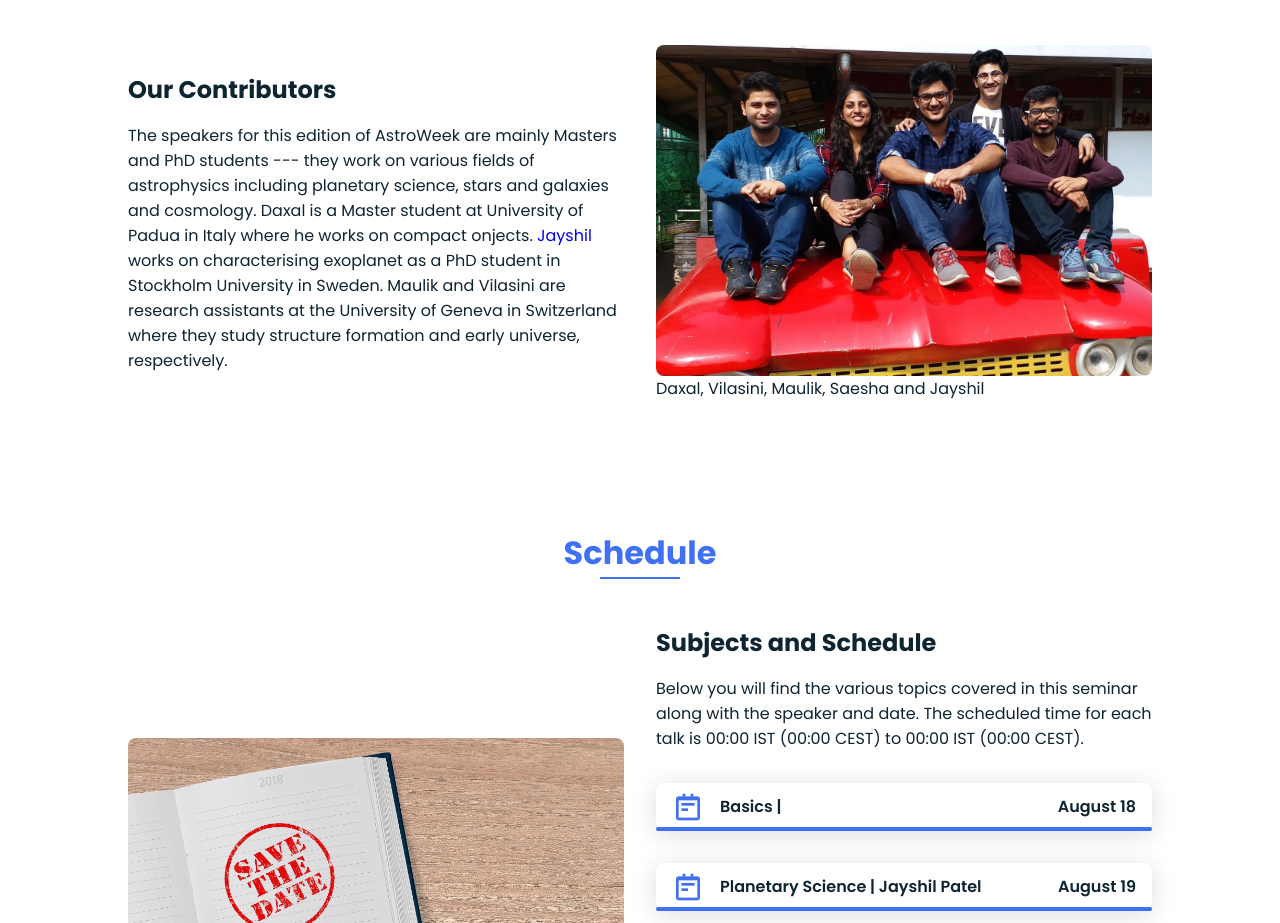
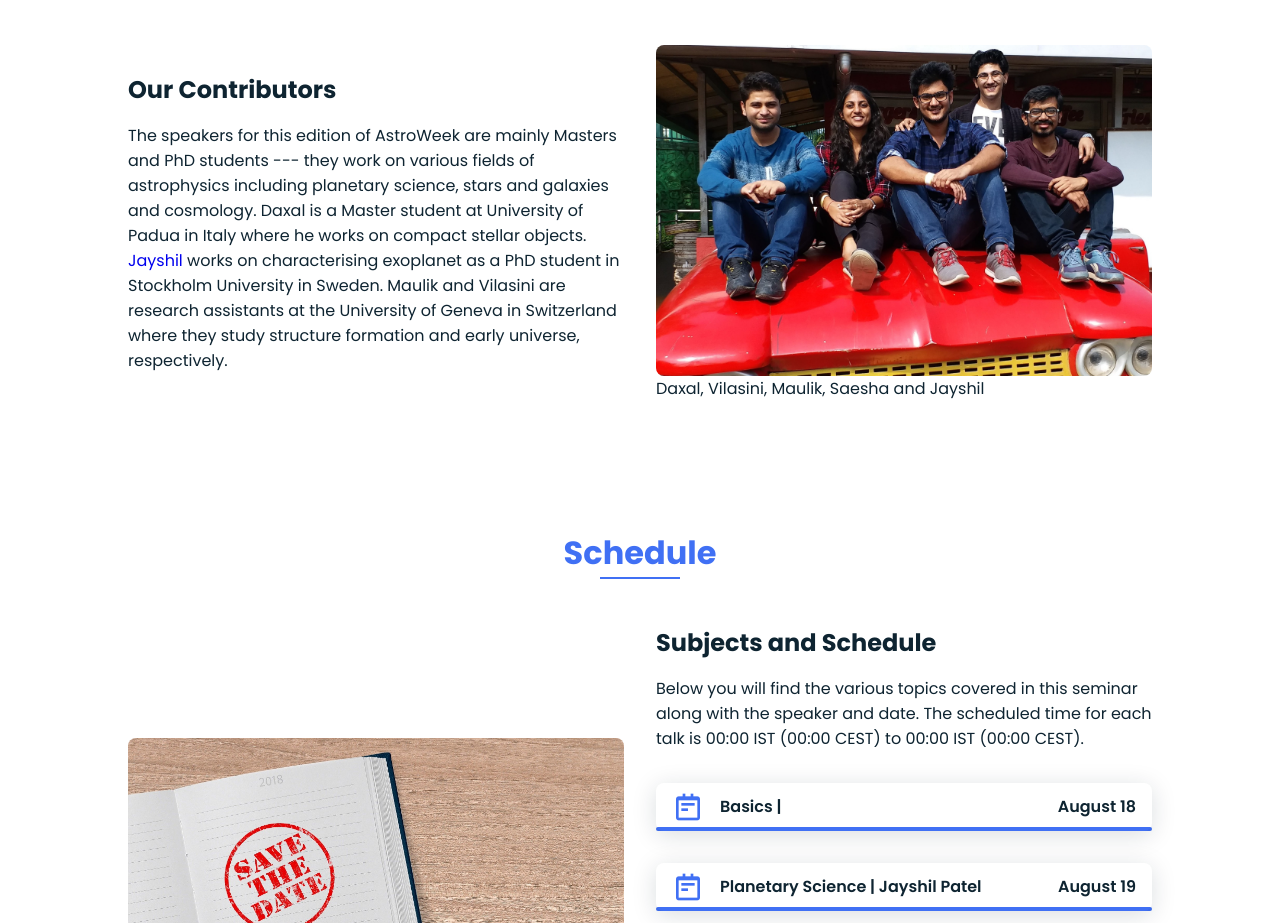
Before and after one commit to Jayshil/astroweek, a plain HTML site: page index.html in a window 1280 px wide. Shown: the part 1531-2454 px from the top of the page. Drawn offline with nearby package versions, Linux system fonts and the light colour scheme.

Commit message:
Minor changes

```diff
--- a/index.html
+++ b/index.html
@@ -97,7 +97,7 @@
                         <p class="about__text">
                             The speakers for this edition of AstroWeek are mainly Masters and PhD students ---
                             they work on various fields of astrophysics including planetary science, stars and galaxies and cosmology.
-                            Daxal is a Master student at University of Padua in Italy where he works on compact onjects.
+                            Daxal is a Master student at University of Padua in Italy where he works on compact stellar objects.
                             <a target="_blank" href="https://jayshil.github.io/">Jayshil</a> works on characterising exoplanet as a PhD student in Stockholm University in Sweden.
                             Maulik and Vilasini are research assistants at the University of Geneva in Switzerland where they study structure formation and early universe, respectively.
                         </p>
```
